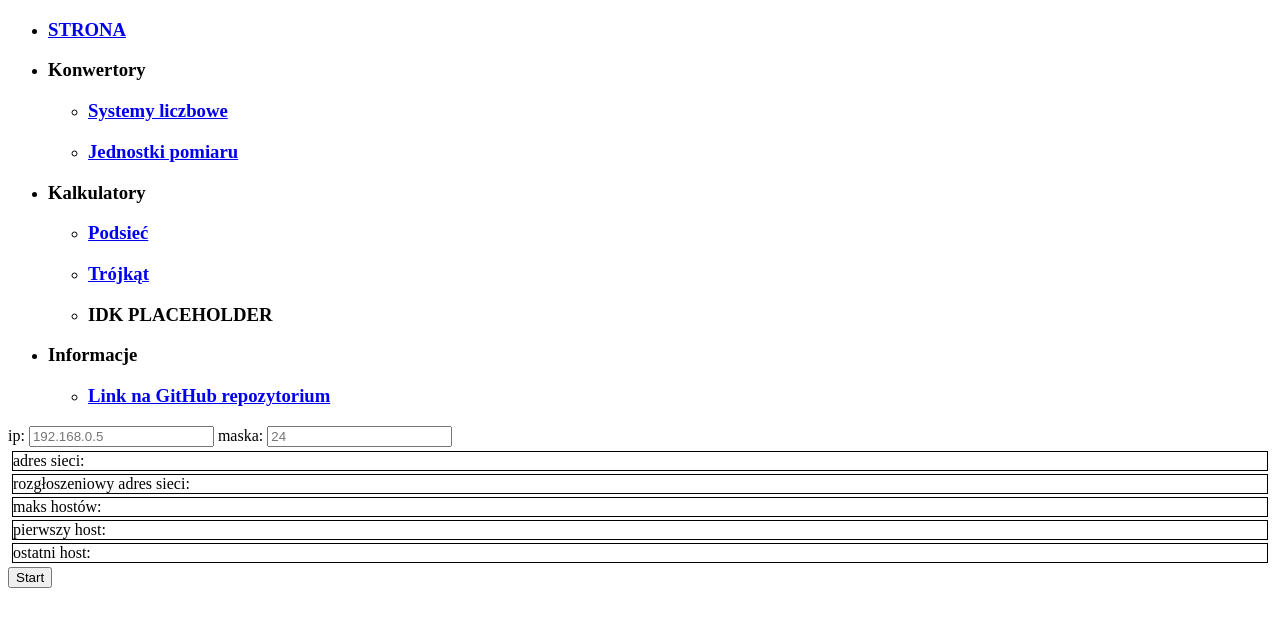
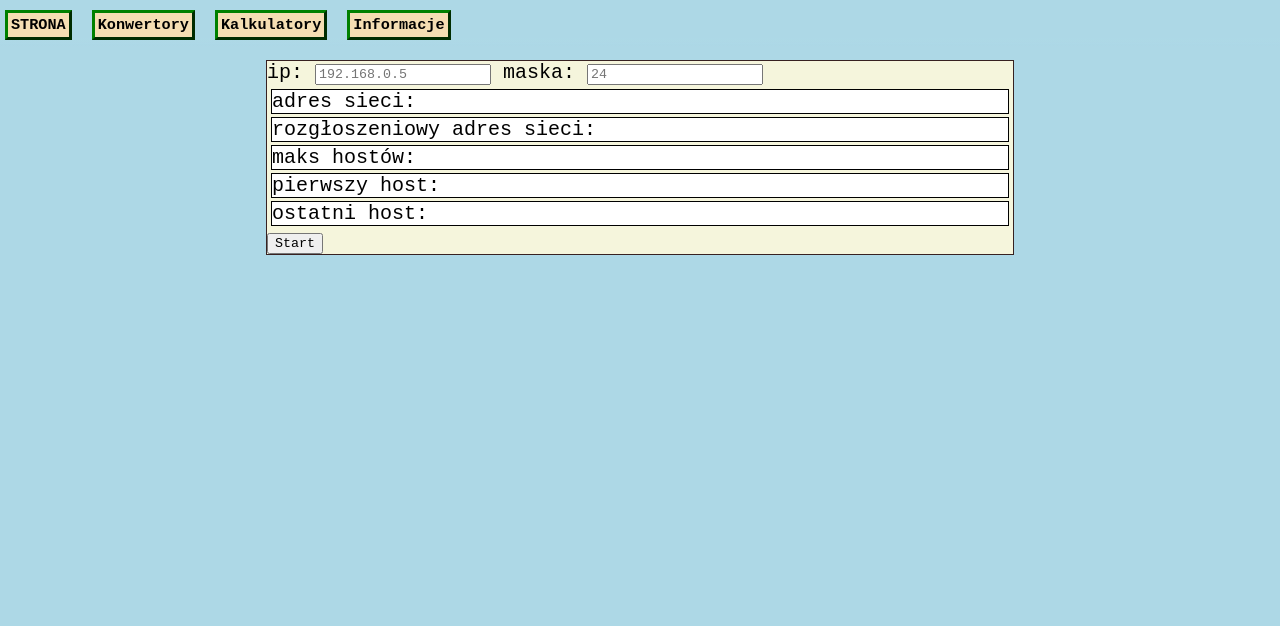
Before and after one commit to tortoise501/StronaProj, a plain HTML site: page Kalkulatory/subnet.html in a window 1280 px wide. Drawn offline with Linux system fonts and the light colour scheme; the site is published under a folder, as on GitHub Pages, so addresses that start at the root find nothing.

Commit message:
changet to relative routing

```diff
--- a/Kalkulatory/subnet.html
+++ b/Kalkulatory/subnet.html
@@ -4,22 +4,22 @@
     <meta charset="UTF-8">
     <meta name="viewport" content="width=device-width, initial-scale=1.0">
     <title>Konwertor liczb</title>
-    <link rel="stylesheet" href="/style.css">
+    <link rel="stylesheet" href="../style.css">
 </head>
 <body>
     <nav>
         <ul id="nav-main-list">
             <li class="nav-element">
-                <a href="/index.html"><h3>STRONA</h3></a>
+                <a href="../index.html"><h3>STRONA</h3></a>
             </li>
             <li class="nav-element">
                 <h3>Konwertory</h3>
                 <ul class="nav-list">
                     <li class="nav-element">
-                        <a href="/Konwertory/numbers.html"><h3>Systemy liczbowe</h3></a>
+                        <a href="../Konwertory/numbers.html"><h3>Systemy liczbowe</h3></a>
                     </li>
                     <li class="nav-element">
-                        <a href="/Konwertory/units.html"><h3>Jednostki pomiaru</h3></a>
+                        <a href="../Konwertory/units.html"><h3>Jednostki pomiaru</h3></a>
                     </li>
                 </ul>
             </li>
@@ -27,10 +27,10 @@
                 <h3>Kalkulatory</h3>
                 <ul class="nav-list">
                     <li class="nav-element">
-                        <a href="/Kalkulatory/subnet.html"><h3>Podsieć</h3></a>
+                        <a href="../Kalkulatory/subnet.html"><h3>Podsieć</h3></a>
                     </li>
                     <li class="nav-element">
-                        <a href="/Kalkulatory/triangle.html"><h3>Trójkąt</h3></a>
+                        <a href="../Kalkulatory/triangle.html"><h3>Trójkąt</h3></a>
                     </li>
                     <li class="nav-element">
                         <h3>IDK PLACEHOLDER</h3>
--- a/Konwertory/numbers.html
+++ b/Konwertory/numbers.html
@@ -4,22 +4,22 @@
     <meta charset="UTF-8">
     <meta name="viewport" content="width=device-width, initial-scale=1.0">
     <title>Konwertor liczb</title>
-    <link rel="stylesheet" href="/style.css">
+    <link rel="stylesheet" href="../style.css">
 </head>
 <body>
     <nav>
         <ul id="nav-main-list">
             <li class="nav-element">
-                <a href="/index.html"><h3>STRONA</h3></a>
+                <a href="../index.html"><h3>STRONA</h3></a>
             </li>
             <li class="nav-element">
                 <h3>Konwertory</h3>
                 <ul class="nav-list">
                     <li class="nav-element">
-                        <a href="/Konwertory/numbers.html"><h3>Systemy liczbowe</h3></a>
+                        <a href="../Konwertory/numbers.html"><h3>Systemy liczbowe</h3></a>
                     </li>
                     <li class="nav-element">
-                        <a href="/Konwertory/units.html"><h3>Jednostki pomiaru</h3></a>
+                        <a href="../Konwertory/units.html"><h3>Jednostki pomiaru</h3></a>
                     </li>
                 </ul>
             </li>
@@ -27,10 +27,10 @@
                 <h3>Kalkulatory</h3>
                 <ul class="nav-list">
                     <li class="nav-element">
-                        <a href="/Kalkulatory/subnet.html"><h3>Podsieć</h3></a>
+                        <a href="../Kalkulatory/subnet.html"><h3>Podsieć</h3></a>
                     </li>
                     <li class="nav-element">
-                        <a href="/Kalkulatory/triangle.html"><h3>Trójkąt</h3></a>
+                        <a href="../Kalkulatory/triangle.html"><h3>Trójkąt</h3></a>
                     </li>
                     <li class="nav-element">
                         <h3>IDK PLACEHOLDER</h3>
```
Also changed, not shown: Konwertory/units.html (+1 -1 lines), index.html (+5 -5 lines).
